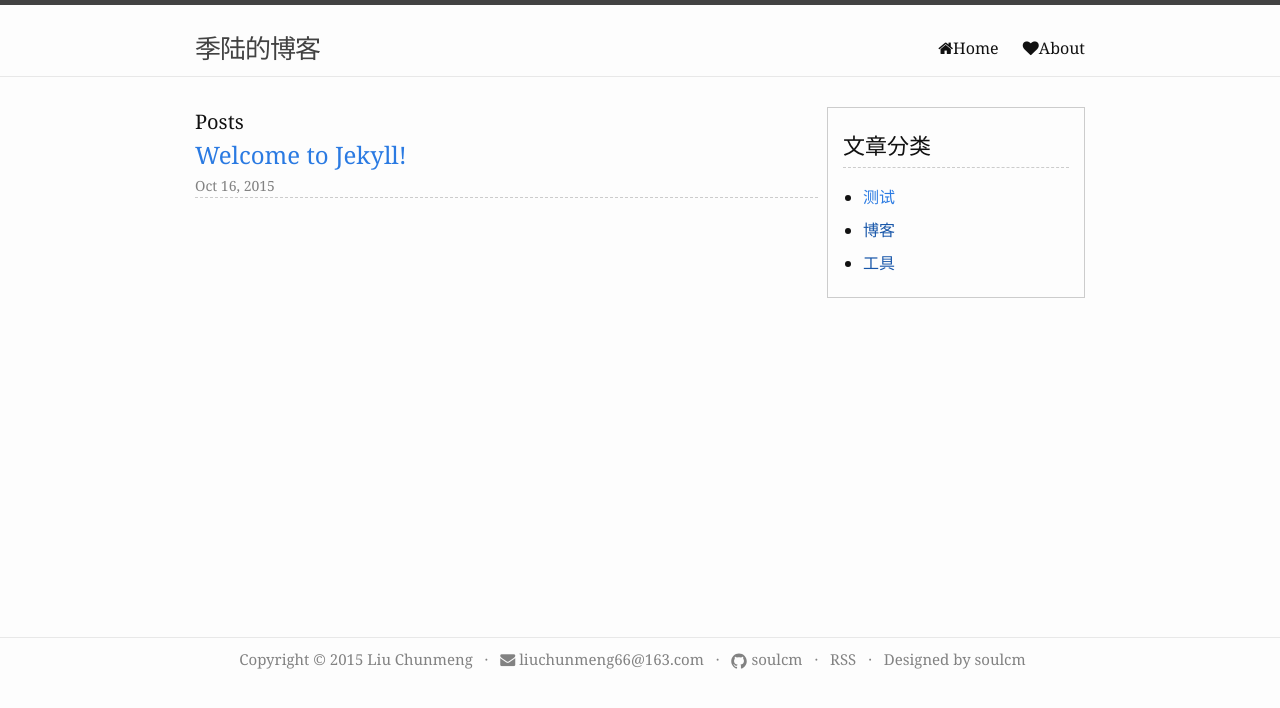
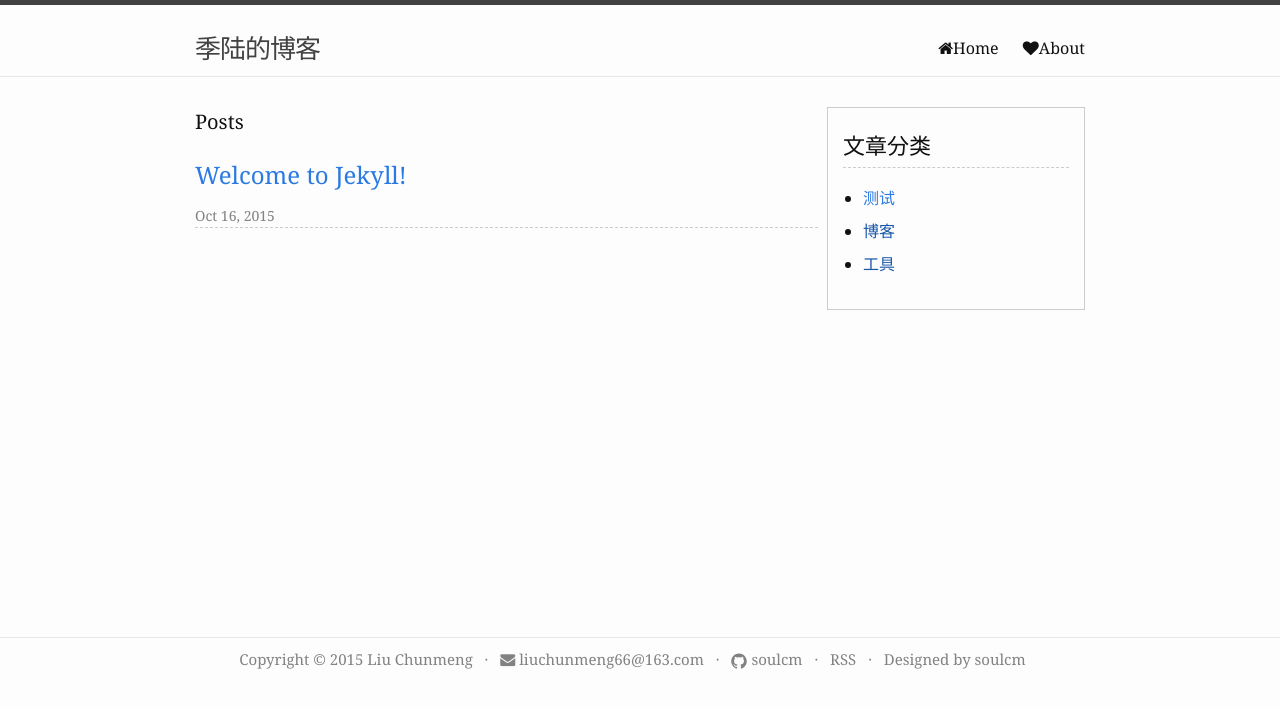
Before and after one commit to soulcm/soulcm.github.io, a Jekyll site: the page built from index.html, in a window 1280 px wide. Shown: the top 708 px of the page. Built offline with Jekyll 4.4.1, drawn with Linux system fonts in a browser that asks for light colours; nearby versions of some CDN libraries; a style sheet for code colours, icons or effects is not loaded.

Commit message:
fix some style

```diff
--- a/_sass/_base.scss
+++ b/_sass/_base.scss
@@ -2,10 +2,24 @@
  * Reset some basic elements
  */
 body, h1, h2, h3, h4, h5, h6,
-p, blockquote, pre, hr,
-dl, dd, ol, ul, figure {
+p, blockquote, pre, figure {
     margin: 0;
     padding: 0;
+}
+
+p {
+   margin: 0 0 10px;
+}
+
+h2 {
+    margin: 20px 0 10px;
+}
+
+hr {
+    margin: 20px 0;
+    border-top: 1px solid #eee;
+    height: 0;
+    box-sizing: content-box;
 }
 
 
@@ -80,7 +94,7 @@
  * Headings
  */
 h1, h2, h3, h4, h5, h6 {
-    font-weight: 300;
+    font-weight: 500;
 }
 
 
@@ -112,43 +126,40 @@
     border-left: 4px solid $grey-color-light;
     padding-left: $spacing-unit / 2;
     font-size: 18px;
-    letter-spacing: -1px;
     font-style: italic;
+    background: rgba(112,138,153,.1);
+    padding: 10px 20px;
+    margin: 0 0 20px;
 
     > :last-child {
         margin-bottom: 0;
     }
 }
 
-
-
 /**
  * Code formatting
  */
-pre,
-code {
-    font-size: 15px;
-    border: 1px solid $grey-color-light;
-    border-radius: 3px;
-    background-color: #eef;
-}
-
-code {
-    padding: 1px 5px;
-}
-
 pre {
-    padding: 8px 12px;
-    overflow-x: scroll;
-
-    > code {
-        border: 0;
-        padding-right: 0;
-        padding-left: 0;
+    background: none;
+    margin: 0 0 10px;
+    font-size: 13px;
+    line-height: 1.42857143;
+    color: #333;
+    word-break: break-all;
+    word-wrap: break-word;
+    border: 1px solid #ccc;
+    border-radius: 4px;
+    overflow: auto;
+    code {
+        font-size: 14px;
+        white-space: pre-wrap;
+        border-radius: 0;
     }
 }
 
-
+pre, code {
+    font-family: Menlo,Monaco,Consolas,"Courier New",monospace;
+}
 
 /**
  * Wrapper
--- a/_sass/_index.scss
+++ b/_sass/_index.scss
@@ -18,6 +18,7 @@
 		width: 590px;
 		max-width: 100%;
 		line-height: 2;
+		margin: 0;
 		margin-bottom: 15px;
 	}
 
--- a/_sass/_layout.scss
+++ b/_sass/_layout.scss
@@ -173,6 +173,7 @@
 
 .post-list {
     margin-left: 0;
+    padding: 0;
     list-style: none;
 
     > li {
```
